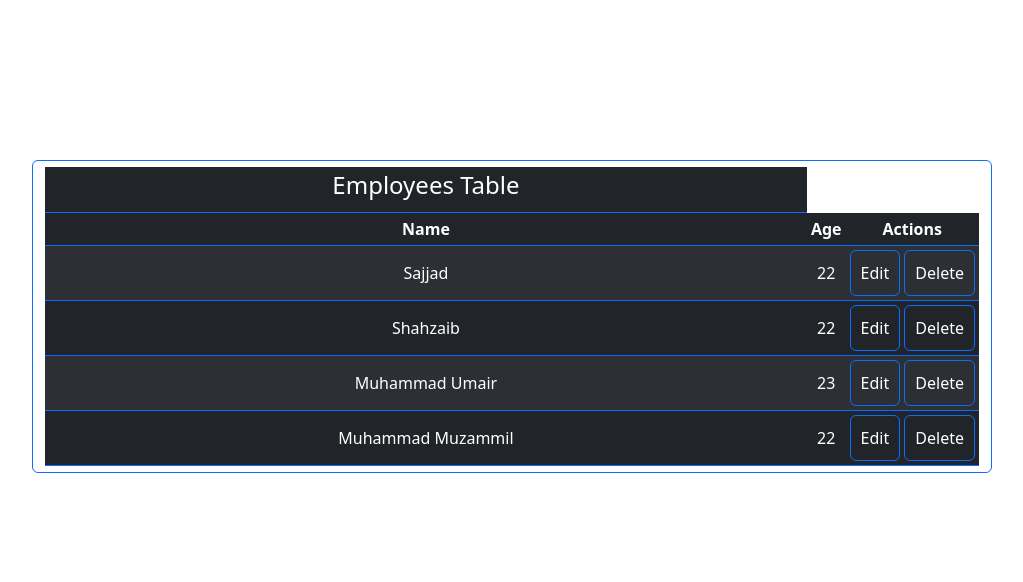
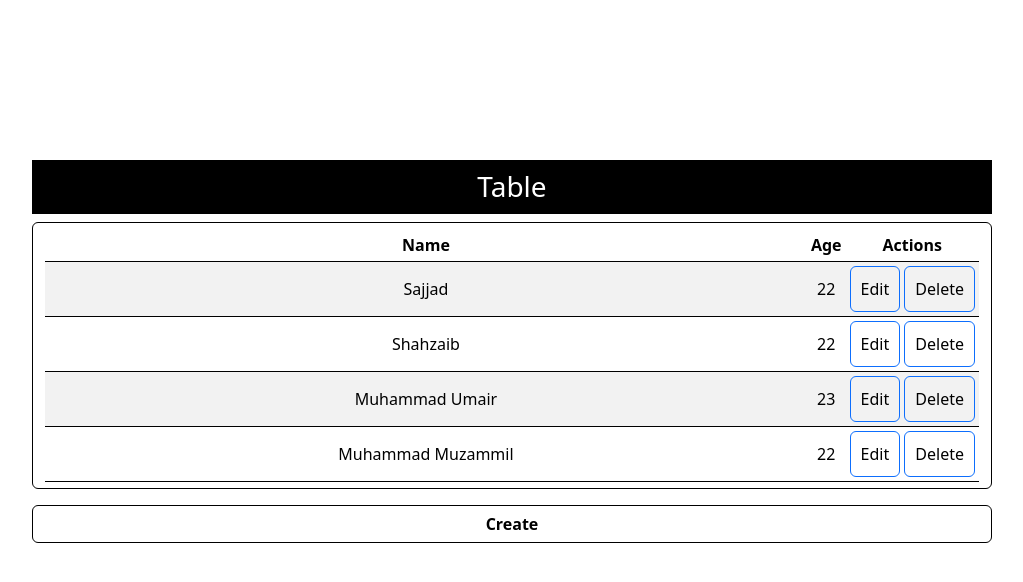
Before and after one commit to Sajjad124/crud-app, a React (Create React App) app: page / in a window 1280 px wide. Shown: the top 582 px of the page, without its empty margins (128-1151 px from the left). Built offline with nearby package versions, Linux system fonts and the light colour scheme.

Commit message:
Styling with CSS on table

```diff
--- a/src/Components/Home.css
+++ b/src/Components/Home.css
@@ -1,12 +1,41 @@
 .table {
   width: 100%;
-  background-color: transparent;
+  background-color: rgb(255, 255, 255);
+  color: rgb(0, 0, 0);
+  border: 1px solid black;
+}
+.table:hover {
+  background-color: rgb(255, 255, 255);
+  color: rgb(0, 0, 0);
+  border: 1px solid black;
 }
 .action-button {
   display: flex;
   margin: auto;
+  color: black;
+  padding: 10px;
 }
 .action-button Button {
   background-color: transparent;
   padding: 10px;
+  color: black;
 }
+td {
+  color: rgb(0, 0, 0);
+}
+.createbtn {
+  width: 100%;
+  background-color: white;
+  border: 1px solid black;
+  color: black;
+  font-weight: bold;
+}
+.createbtn:hover {
+  background-color: black;
+}
+.head {
+  width: 100%;
+  background-color: black;
+  color: white;
+  padding: 10px;
+}
--- a/src/Components/Home.js
+++ b/src/Components/Home.js
@@ -20,17 +20,12 @@ const Home = () => {
   const handleEdit = (id) => {};
   return (
     <div style={{ margin: "10rem" }}>
+      <h3 className="head">Table</h3>
       <Table
         style={{ width: "100%" }}
-        className="table table-striped table-dark table-hover table-responsive table-sm"
+        className="table table-striped  table-hover table-responsive table-sm"
       >
-        <thead className="thead-dark">
-          <tr>
-            <td>
-              <h4>Employees Table</h4>
-            </td>
-
-          </tr>
+        <thead className="">
           <tr>
             <th>Name</th>
             <th>Age</th>
@@ -42,8 +37,12 @@ const Home = () => {
             ? Employees.map((item) => {
                 return (
                   <tr>
-                    <td style={{ width: "100%" }}>{item.name}</td>
-                    <td style={{ width: "100%" }}>{item.age}</td>
+                    <td style={{ width: "100%", color: "black" }}>
+                      {item.name}
+                    </td>
+                    <td style={{ width: "100%", color: "black" }}>
+                      {item.age}
+                    </td>
 
                     <td className="action-button">
                       <Link to={"/"}>
@@ -62,6 +61,10 @@ const Home = () => {
             : "No Data found"}
         </tbody>
       </Table>
+      <br></br>
+      <Link to="/create">
+        <Button className="createbtn">Create</Button>
+      </Link>
     </div>
   );
 };
```
